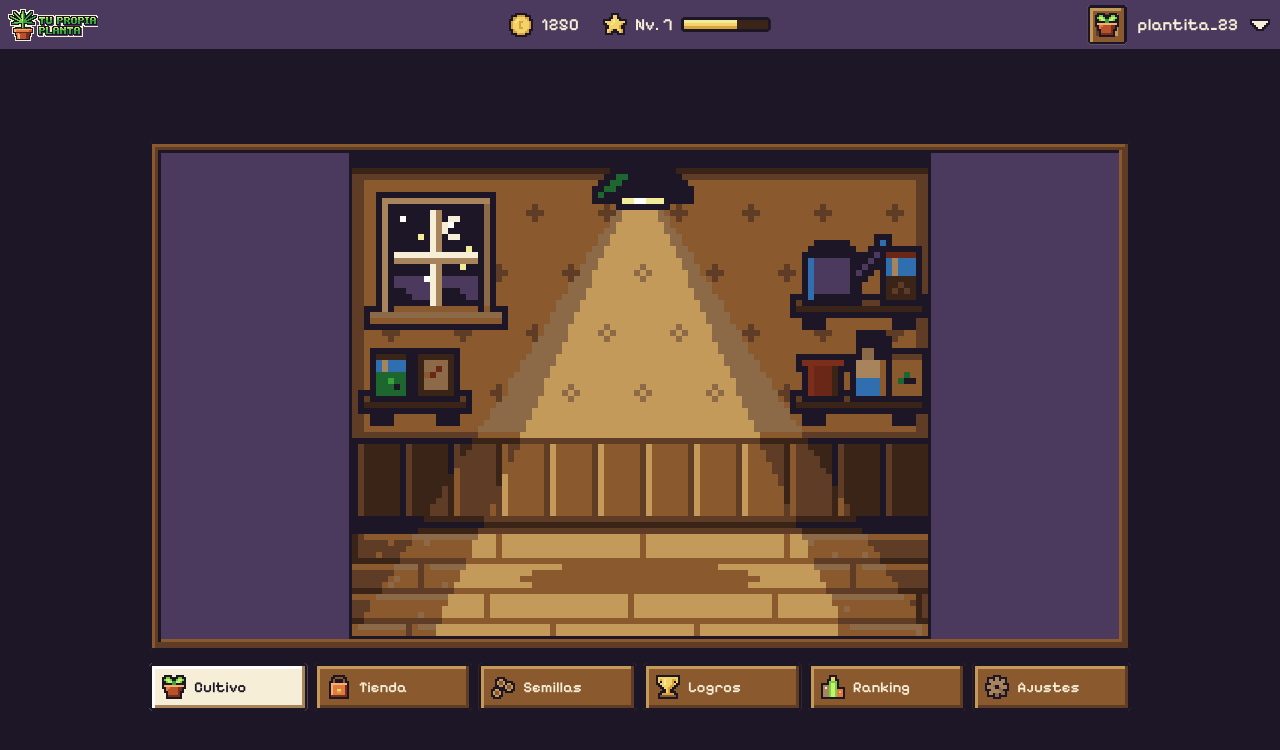
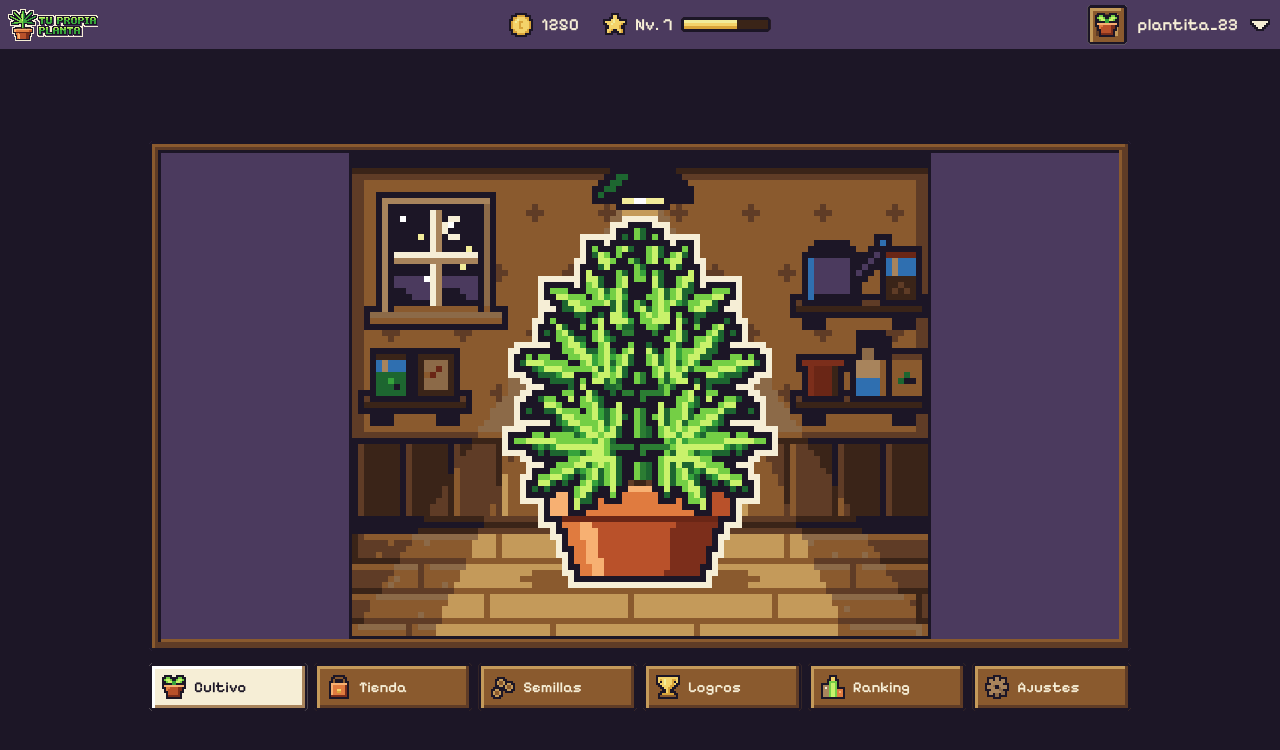
Before and after one commit to yagoduran/tupropiaplanta.es, a Next.js app: page / in a window 1280 px wide. Shown: the top 750 px of the page. Built offline with nearby package versions, Linux system fonts and the light colour scheme.

Commit message:
Añadir planta animada en la maceta
Co-Authored-By: Claude Sonnet 5.5 <noreply@anthropic.com>
Claude-Session: https://claude.ai/code/session_01SERVDvz3oZ1n9KakjwQoCb

```diff
--- a/src/app/page.tsx
+++ b/src/app/page.tsx
@@ -1,6 +1,17 @@
 import { Escena } from "@/components/Escena";
 import { JuegoLayout } from "@/components/JuegoLayout";
+import { Planta } from "@/components/Planta";
 
 export default function Home() {
-  return <JuegoLayout panelEstado={null} escena={<Escena />} panelAcciones={null} />;
+  return (
+    <JuegoLayout
+      panelEstado={null}
+      escena={
+        <Escena>
+          <Planta fase={5} estado="sana" />
+        </Escena>
+      }
+      panelAcciones={null}
+    />
+  );
 }
--- /dev/null
+++ b/src/components/Planta.tsx
@@ -0,0 +1,47 @@
+"use client";
+
+import { useEffect, useState } from "react";
+import { ESTADOS, type Estado } from "@/lib/diseno";
+import styles from "./juego.module.css";
+
+const CELDA = 64;
+const FOTOGRAMAS = 4;
+const FOTOGRAMA_MS = 330;
+
+// Hoja de animaciones (4 fotogramas por fase, desde la fase 2) y hoja completa de estados.
+const HOJA_ANIMADA = { src: "/assets/sprites/tpp-animaciones-1x.png", columnas: 4, filas: 11 };
+const HOJA_ESTADOS = { src: "/assets/sprites/tpp-plantas-1x.png", columnas: 8, filas: 8 };
+
+interface Props {
+  fase: number;
+  estado: Estado;
+}
+
+/** Sprite de la planta. Animada en reposo cuando está sana; fija en cualquier otro estado. */
+export function Planta({ fase, estado }: Props) {
+  const [fotograma, setFotograma] = useState(0);
+  const animada = estado === "sana" && fase >= 2;
+
+  useEffect(() => {
+    if (!animada) return;
+    const id = setInterval(() => setFotograma((f) => (f + 1) % FOTOGRAMAS), FOTOGRAMA_MS);
+    return () => clearInterval(id);
+  }, [animada]);
+
+  const hoja = animada ? HOJA_ANIMADA : HOJA_ESTADOS;
+  const columna = animada ? fotograma : fase < 3 ? 0 : Math.max(0, ESTADOS.indexOf(estado));
+  const fila = animada ? fase - 2 : fase - 1;
+
+  return (
+    <div
+      className={`pixel ${styles.planta}`}
+      role="img"
+      aria-label={`Planta en fase ${fase}, estado ${estado.replace("_", " ")}`}
+      style={{
+        backgroundImage: `url(${hoja.src})`,
+        backgroundSize: `calc(${hoja.columnas * CELDA}px * var(--s)) calc(${hoja.filas * CELDA}px * var(--s))`,
+        backgroundPosition: `calc(${-columna * CELDA}px * var(--s)) calc(${-fila * CELDA}px * var(--s))`,
+      }}
+    />
+  );
+}
--- a/src/components/juego.module.css
+++ b/src/components/juego.module.css
@@ -204,3 +204,11 @@
   width: 100%;
   height: 100%;
 }
+
+.planta {
+  position: absolute;
+  left: calc(16px * var(--s));
+  top: calc(8px * var(--s));
+  width: calc(64px * var(--s));
+  height: calc(64px * var(--s));
+}
```
